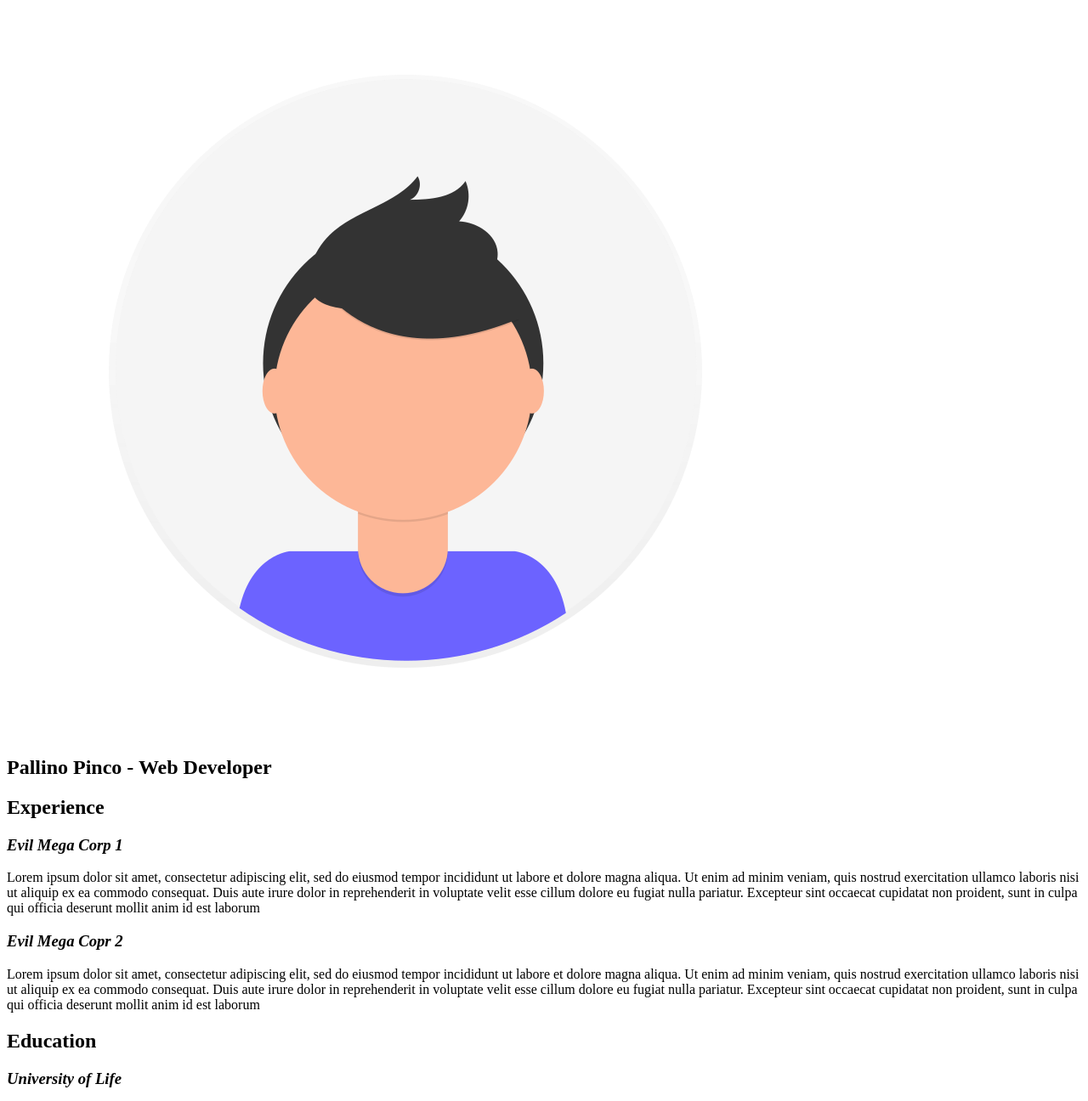
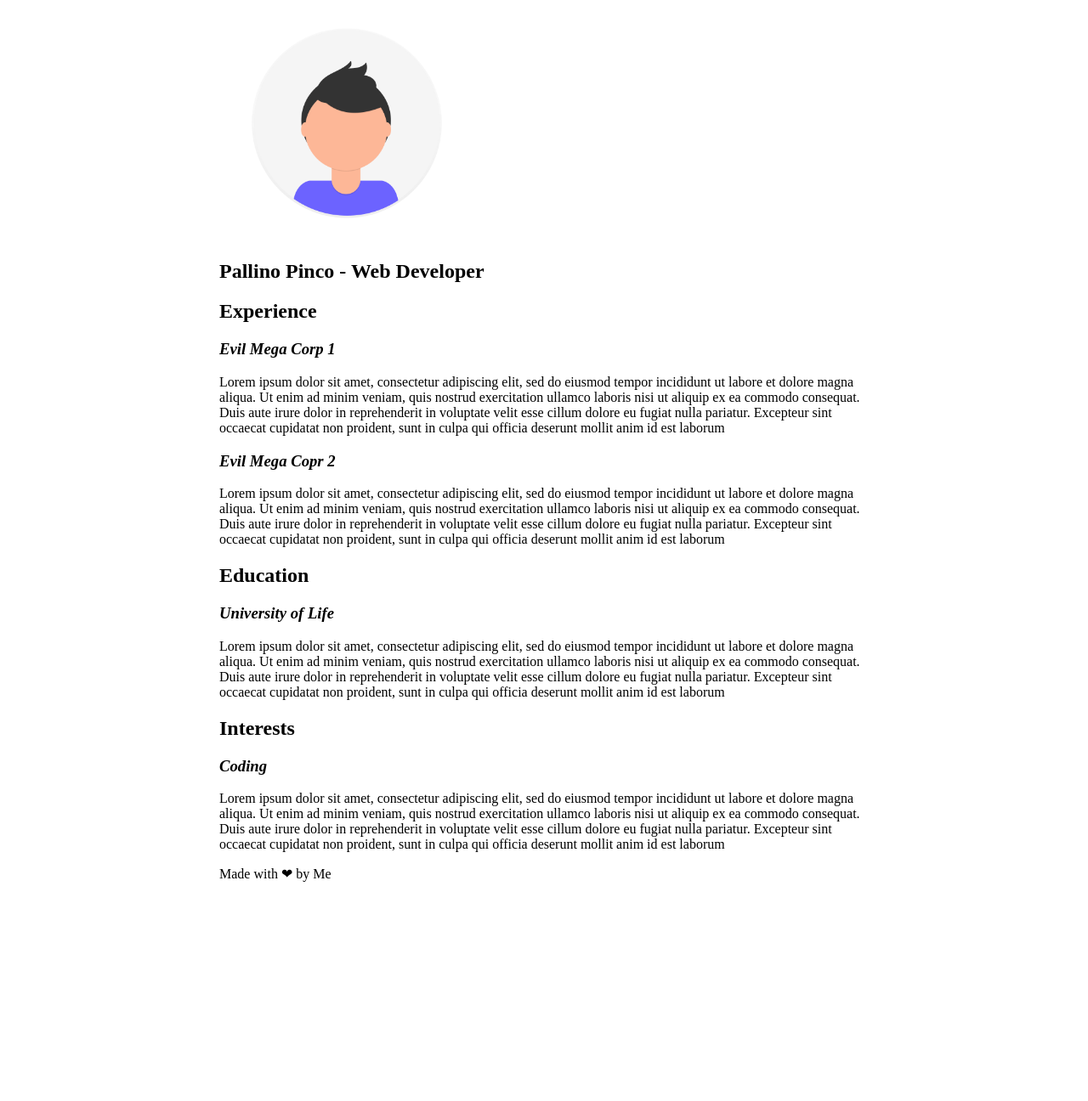
Before and after one commit to MrLorenzo7991/html-css-curriculum-vitae, a plain HTML site: page index.html in a window 1280 px wide. Shown: the top 1296 px of the page at 85% size. After the commit the page ends 1054 px from the top, so only its background shows below. Drawn offline with Linux system fonts and the light colour scheme.

Commit message:
Aggiunti margini laterali

```diff
--- a/index.html
+++ b/index.html
@@ -1,14 +1,18 @@
 <!DOCTYPE html>
 <html lang="it">
     <head>
-        <title>Curriculum Pallino Pinco</title>
+        <title id="foto">Curriculum Pallino Pinco</title>
+        <link rel="stylesheet" href="style.css">
     </head>
     <body>
+        <div id="margini">
             <!--Testata-->
             <section>
-            <img src="img/profile.png" alt="Immagine di profilo">       <!--TODO:rimpicciolire immagine-->
+                <div id="testata">
+                    <img src="img/profile.png" alt="Immagine di profilo" width="300">
                     <br>                                                        <!--TODO:centrare elementi-->
                     <h1>Pallino Pinco - Web Developer</h1>
+                </div>
             </section>
             <!--Curriculum-->
             <section>
@@ -34,7 +38,10 @@
                 </div>
             </section>
             <footer>
-            <p>Made with &#10084; by Me</p>             <!--TODO:centrare elemento-->
+                <div><p>
+                    Made with &#10084; by Me</p> <!--TODO:centrare elemento-->
+                </div>
             </footer>
+        </div>
     </body>
 </html>
--- a/style.css
+++ b/style.css
@@ -0,0 +1,5 @@
+/*Margini laterali*/
+    #margini {
+        margin-left: 250px;
+        margin-right: 250px;
+    }
```
Lines whose indentation alone changed are shown as unchanged.
